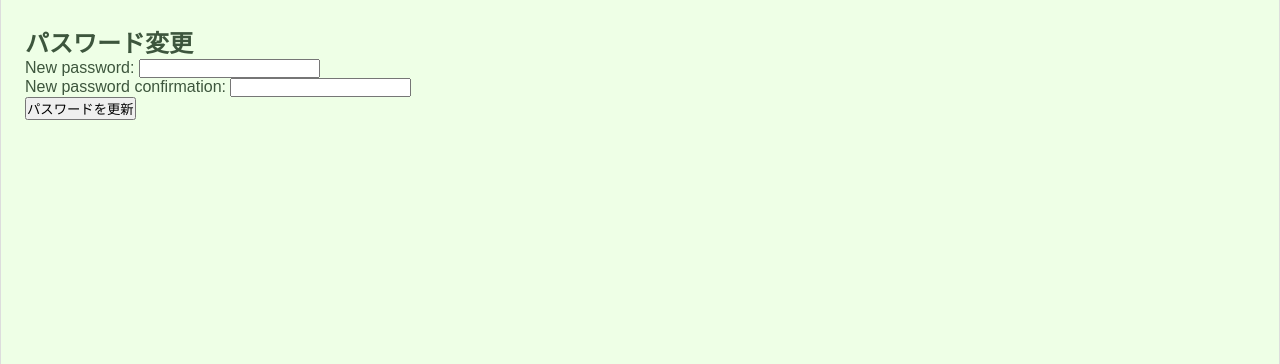
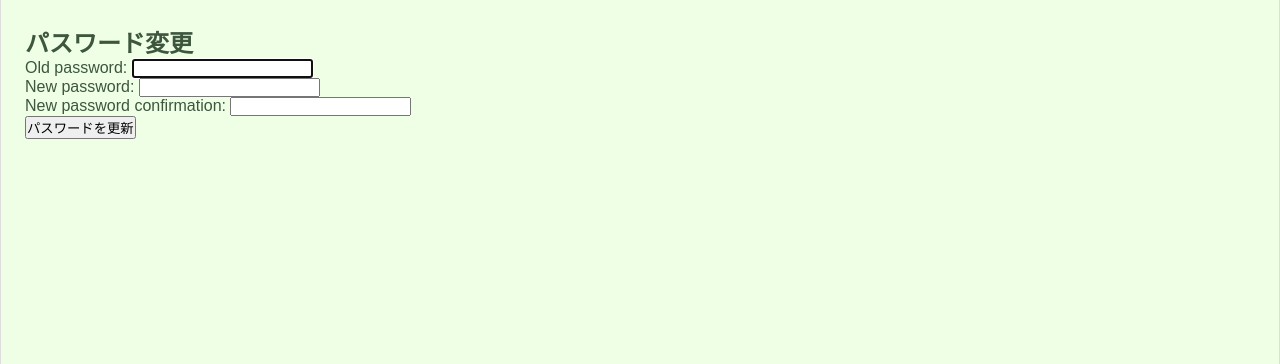
Before and after one commit to Takapass/TECH-JAM-RAIZAP, a Django app: page /change-password/ in a window 1280 px wide. Shown: the part 56-420 px from the top of the page. Run offline with Django 5.2, Linux system fonts and the light colour scheme; a user stored in the database is signed in.

Commit message:
パスワード変更

```diff
--- a/activities/templates/activities/change_password.html
+++ b/activities/templates/activities/change_password.html
@@ -10,6 +10,11 @@
         {{ form.non_field_errors }}
 
         <div class="form-group">
+            {{ form.old_password.label_tag }}
+            {{ form.old_password }}
+        </div>
+
+        <div class="form-group">
             {{ form.new_password1.label_tag }}
             {{ form.new_password1 }}
         </div>
@@ -19,9 +24,7 @@
             {{ form.new_password2 }}
         </div>
 
-
         <button type="submit" class="save-button">パスワードを更新</button>
-
     </form>
 </div>
 {% endblock %}
--- a/activities/views.py
+++ b/activities/views.py
@@ -354,7 +354,7 @@ def change_password(request):
         form = PasswordChangeForm(user=request.user, data=request.POST)
         if form.is_valid():
             user = form.save()
-            update_session_auth_hash(request.user)
+            update_session_auth_hash(request, user)
             return redirect('profile')
         return render(request, 'activities/change_password.html', {'form': form})
     else:
```
Lines whose indentation alone changed are shown as unchanged.
